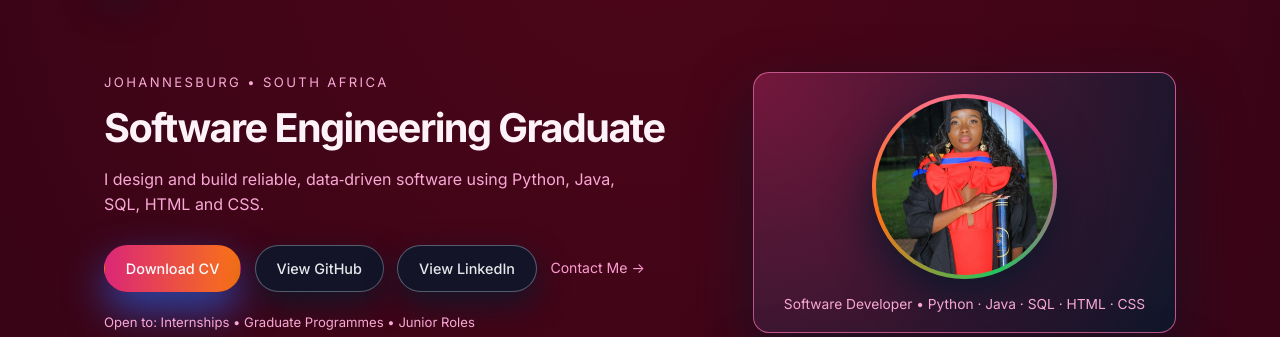
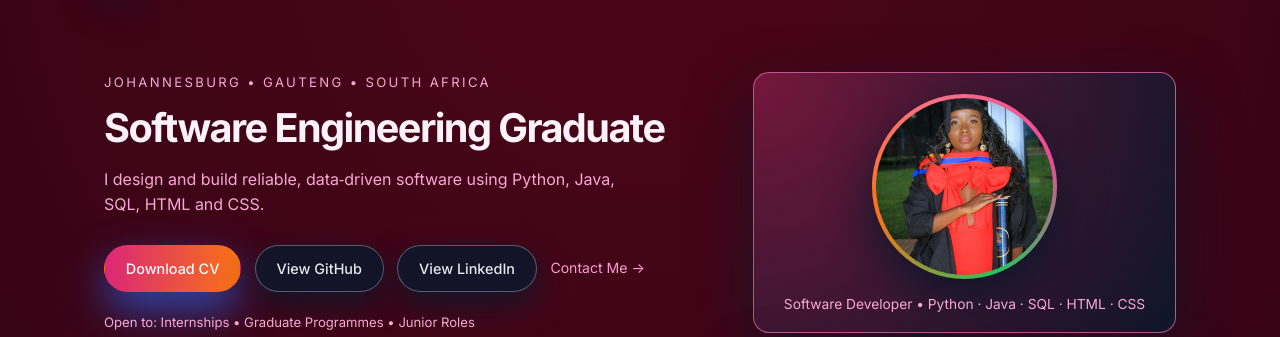
Before and after one commit to Charity2001/Portfolio, a Flask app: page / in a window 1280 px wide. Shown: the part 75-412 px from the top of the page. Run offline with Flask 3, Linux system fonts and the light colour scheme.

Commit message:
fixing the address

```diff
--- a/templates/index.html
+++ b/templates/index.html
@@ -63,7 +63,7 @@
     <section id="hero" class="section hero">
       <div class="shell hero-grid">
         <div class="hero-copy">
-          <p class="hero-kicker">Johannesburg • South Africa</p>
+          <p class="hero-kicker">Johannesburg • Gauteng • South Africa</p>
           <h1>Software Engineering Graduate</h1>
           <p class="hero-subtitle">
             I design and build reliable, data‑driven software using
```
